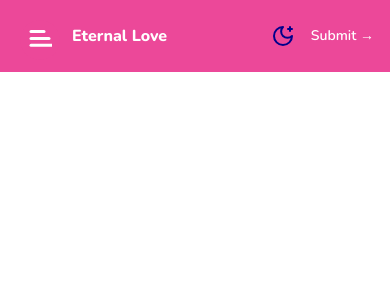
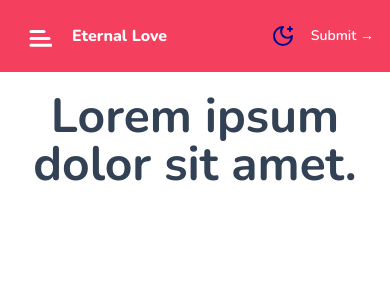
Before and after one commit to rabius-sunny/eternal-love, a Next.js app: page / in a window 390 px wide. Shown: the top 300 px of the page. Built offline with nearby package versions, Linux system fonts and the light colour scheme.

Commit message:
tweaking with twmerge

```diff
--- a/app/(home)/page.tsx
+++ b/app/(home)/page.tsx
@@ -6,6 +6,9 @@ export default function Home() {
   return (
     <div>
       <Navbar />
+      <h1 className='text-5xl font-bold text-center my-5'>
+        Lorem ipsum dolor sit amet.
+      </h1>
     </div>
   )
 }
--- a/app/_components/header/index.tsx
+++ b/app/_components/header/index.tsx
@@ -36,7 +36,7 @@ export default function Navbar() {
   const [blur, setBlur] = useState(false)
 
   return (
-    <header className='bg-pink-500 text-white'>
+    <header className='bg-rose-500 text-white'>
       <Box>
         <div
           className='flex items-center justify-between py-6'
@@ -66,16 +66,19 @@ export default function Navbar() {
               animate={isOpen ? 'open' : 'closed'}
             >
               <motion.div
-                className=' absolute top-0 left-0 bottom-0 w-[300px] bg-pink-500'
+                className=' absolute top-0 left-0 bottom-0 w-[300px] bg-rose-500'
                 variants={sidebar}
               />
               <SideNavbar />
               <NavToggler
                 toggle={() => {
                   toggleOpen()
-                  setTimeout(() => {
-                    setBlur(!blur)
-                  }, 600)
+                  setTimeout(
+                    () => {
+                      setBlur(!blur)
+                    },
+                    isOpen ? 600 : 300
+                  )
                 }}
               />
             </motion.nav>
--- a/app/_components/shared/Box.tsx
+++ b/app/_components/shared/Box.tsx
@@ -2,8 +2,6 @@ import React from 'react'
 
 export default function Box({ children }: IChildren) {
   return (
-    <div className=' max-w-7xl px-4 md:px-8 xl:px-0 mx-auto bg-pink-500'>
-      {children}
-    </div>
+    <div className=' max-w-7xl px-4 md:px-8 xl:px-0 mx-auto'>{children}</div>
   )
 }
--- /dev/null
+++ b/app/_components/shared/Button.tsx
@@ -0,0 +1,31 @@
+'use client'
+
+import { twMerge } from 'tailwind-merge'
+
+interface IButtonProps {
+  title: string
+  onClick?: React.MouseEventHandler<HTMLButtonElement>
+  bg?: string
+  color?: string
+  className?: string
+}
+
+export default function Button({
+  title,
+  onClick,
+  bg,
+  color,
+  className,
+}: IButtonProps) {
+  const classNames = twMerge(
+    'px-4 py-2 rounded shadow font-semibold',
+    bg ? `bg-${bg}` : 'bg-rose-500',
+    color ? `text-${color}` : 'text-white',
+    className
+  )
+  return (
+    <button className={classNames} onClick={onClick}>
+      {title}
+    </button>
+  )
+}
--- a/app/layout.tsx
+++ b/app/layout.tsx
@@ -2,6 +2,8 @@ import type { Metadata } from 'next'
 import { Nunito } from 'next/font/google'
 
 import './globals.css'
+
+import { twMerge } from 'tailwind-merge'
 
 import Provider from '@/config/Provider'
 import { siteInfo } from '@/config/site'
@@ -34,7 +36,12 @@ export default function RootLayout({
 }) {
   return (
     <html lang='en'>
-      <body className={inter.className}>
+      <body
+        className={twMerge(
+          inter.className,
+          'dark:bg-dark text-slate-700 dark:text-slate-200'
+        )}
+      >
         <Provider>{children}</Provider>
       </body>
     </html>
--- a/package.json
+++ b/package.json
@@ -17,7 +17,8 @@
     "next": "14.0.1",
     "next-themes": "^0.2.1",
     "react": "^18",
-    "react-dom": "^18"
+    "react-dom": "^18",
+    "tailwind-merge": "^2.0.0"
   },
   "devDependencies": {
     "@ianvs/prettier-plugin-sort-imports": "^4.1.1",
--- a/tailwind.config.ts
+++ b/tailwind.config.ts
@@ -1,4 +1,5 @@
 import type { Config } from 'tailwindcss'
+import colors from 'tailwindcss/colors'
 
 const config: Config = {
   content: [
@@ -7,7 +8,20 @@ const config: Config = {
     './app/**/*.{js,ts,jsx,tsx,mdx}',
   ],
   theme: {
-    extend: {},
+    colors: {
+      dark: '#430049',
+      black: colors.black,
+      white: colors.white,
+      gray: colors.gray,
+      emerald: colors.emerald,
+      indigo: colors.indigo,
+      yellow: colors.yellow,
+      pink: colors.pink,
+      rose: colors.rose,
+      red: colors.red,
+      neutral: colors.neutral,
+      slate: colors.slate,
+    },
   },
   plugins: [],
   darkMode: 'class',
```
Also changed, not shown: 1 other file (tests, documents, lock files or other folders).
